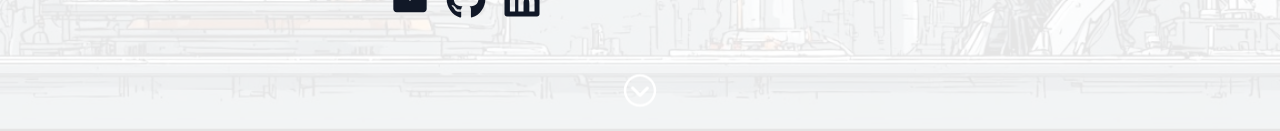
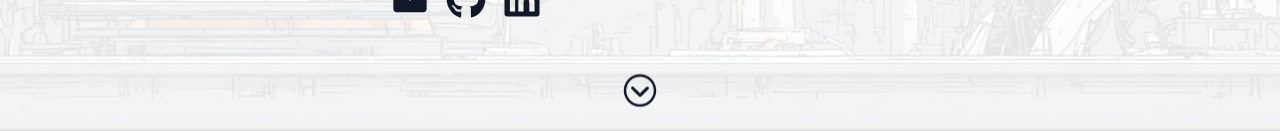
Before and after one commit to JohnathanAguilar01/Johnathan_Portfolio, a React (Vite) app: page / in a window 1280 px wide. Shown: the part 669-800 px from the top of the page. Built offline with nearby package versions, Linux system fonts and the light colour scheme.

Commit message:
more minor changes

```diff
--- a/src/components/Home.tsx
+++ b/src/components/Home.tsx
@@ -88,14 +88,14 @@ const Home: React.FC = () => {
             <div className="md:hidden m-4 text-left">
               <ScrollAnimation delay={500} translateBefore="-translate-x-1/2">
                 <div className="flex flex-col">
-                  <h2 className="text-3xl text-white font-bold">Hi, I'm</h2>
+                  <h2 className="text-3xl font-bold">Hi, I'm</h2>
                   <h2 className={`text-3xl ${textAccentColor} font-bold`}>
                     Johnathan Aguilar
                   </h2>
                 </div>
               </ScrollAnimation>
               <ScrollAnimation delay={300} translateBefore="translate-x-1/2">
-                <p className={"max-w-lg text-lg text-white mt-4 mb-4"}>
+                <p className={"max-w-lg text-lg mt-4 mb-4"}>
                   I am an incoming first-year M.S. in Computer Science student
                   at UMass Amherst, with a concentration in Data Science, and a
                   current NASA JPL intern. My research interests focus on
--- a/src/components/Navbar.tsx
+++ b/src/components/Navbar.tsx
@@ -59,7 +59,7 @@ function Navbar() {
         <div
           className={`sticky flex justify-center items-center top-0 w-screen md:hidden p-6 origin-top
           ${isOpen ? "scale-y-100 opacity-100 h-auto transition-all duration-500 ease-in-out" : "scale-y-0 opacity-0 h-0"}
-          ${isScrolled ? "bg-white dark:bg-zinc-900 bg-opacity-100 shadow-md h-12" : "bg-transparent text-white bg-opacity-0 h-16 backdrop-blur-md"}
+          ${isScrolled ? "bg-white dark:bg-zinc-900 bg-opacity-100 shadow-md h-12" : "bg-transparent bg-opacity-0 h-16 backdrop-blur-md"}
           `}
         >
           <ul className="text-center space-y-6 font-extrabold">{items}</ul>
@@ -67,7 +67,7 @@ function Navbar() {
 
         <div className="fixed bottom-0 flex w-full justify-center">
           {!isScrolled && (
-            <IoIosArrowDropdown className="size-10 m-3 animate-bounce text-white" />
+            <IoIosArrowDropdown className="size-10 m-3 animate-bounce" />
           )}
         </div>
       </div>
```
